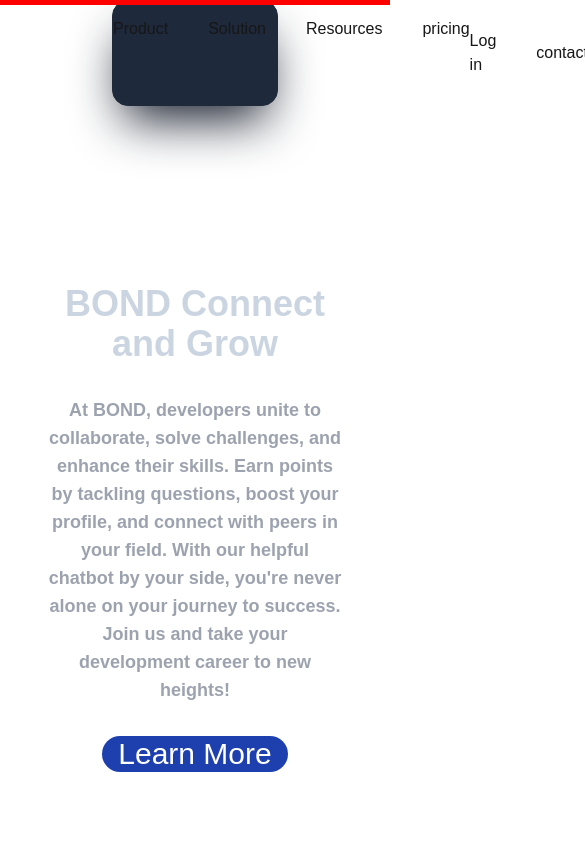
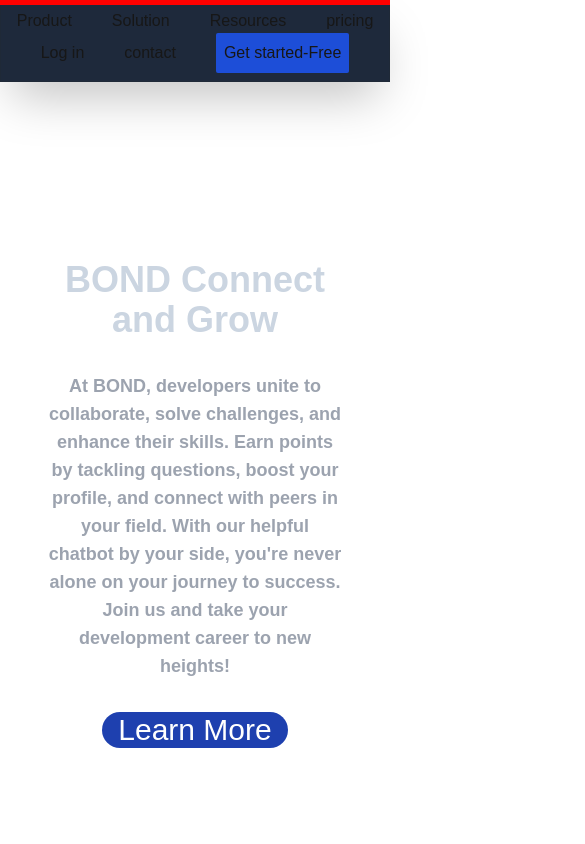
Before and after one commit to shubhamxcode/bond, a Next.js app: page /Home/work in a window 390 px wide. Shown: the top 844 px of the page, 585 px wide, since content can reach past the window. Built offline with nearby package versions, Linux system fonts and the light colour scheme.

Commit message:
header component responsive

```diff
--- a/app/Home/work/page.tsx
+++ b/app/Home/work/page.tsx
@@ -3,7 +3,7 @@
 import { IoCreateOutline } from "react-icons/io5";
 import { motion, AnimatePresence } from 'framer-motion';
 
-interface Card {
+interface Card{
   id: number;
   num: number;
   image: JSX.Element;
@@ -11,7 +11,7 @@
   description: string;
 }
 
-const cards: Card[] = [
+const cards: Card[]= [
   { id: 1, num: 1, image: <IoCreateOutline />, step: 'Step 1: Signup', description: "Create Accounts using GitHub and LeetCode to Earn Points and Enhance Website Development Skills" },
   { id: 2, num: 2, image: <IoCreateOutline />, step: 'Step 2: Login with GitHub/LeetCode', description: "Create Accounts on GitHub and LeetCode to Earn Points and Enhance Website Development Skills" },
   { id: 3, num: 3, image: <IoCreateOutline />, step: 'Step 3: Select Your Field', description: "Create Accounts on GitHub and LeetCode to Earn Points and Enhance Website Development Skills" },
--- a/app/layout.tsx
+++ b/app/layout.tsx
@@ -30,9 +30,9 @@
         className={`${geistSans.variable} ${geistMono.variable} antialiased`}
       >
         <Progressbar/>
-        <div className="ml-28 mr-28 border border-gray-800 shadow-2xl shadow-gray-900 rounded-2xl py-2 hover:cursor-pointer sticky z-50 bg-slate-800 top-0">
-          <nav className="flex flex-row justify-evenly">
-            <ul className="flex space-x-10 mt-2">
+        <div className=" border border-gray-800 shadow-2xl py-2 hover:cursor-pointer sticky z-50 bg-slate-800 top-0">
+          <nav className="flex flex-col md:flex-row items-center justify-around">
+            <ul className="flex space-x-10">
               <li>Product</li>
               <li>Solution</li>
               <li>Resources</li>
```
